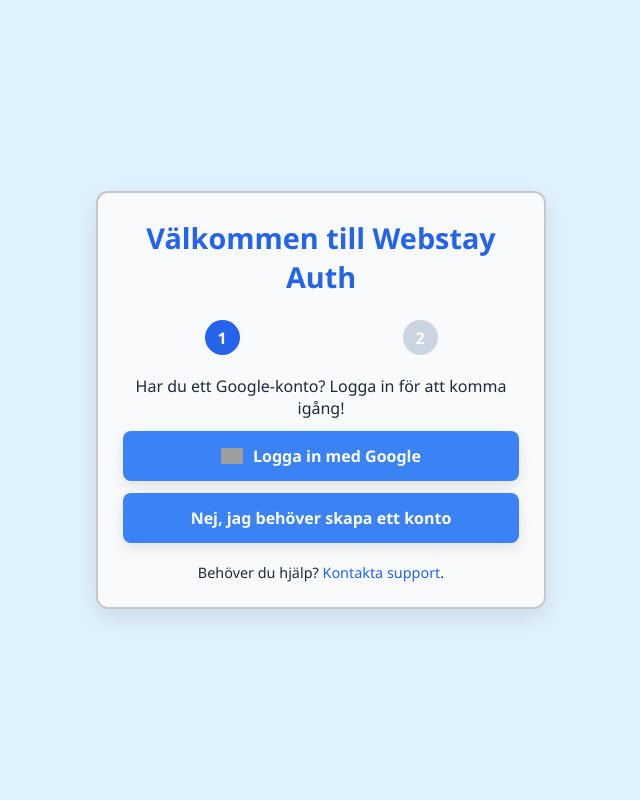
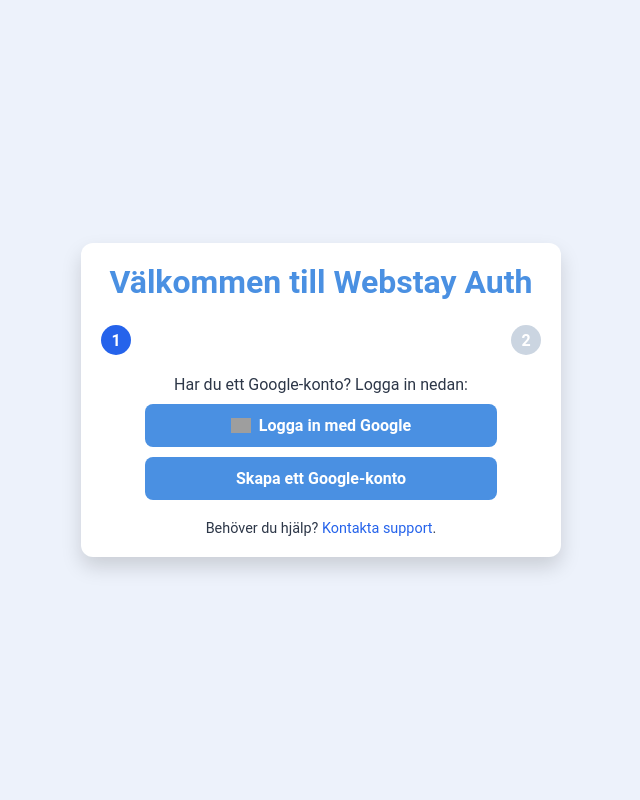
Before and after one commit to Challept/auth-webstay, a Flask app: page / in a window 1280 px wide. Shown: the whole page, without its empty margins (319-959 px from the left). Run offline with Flask 3, Linux system fonts and the light colour scheme; grey boxes are pictures that could not be loaded.

Commit message:
Update index.html

```diff
--- a/templates/index.html
+++ b/templates/index.html
@@ -6,24 +6,23 @@
   <title>Webstay Auth | Logga in</title>
   <style>
     :root {
-      --background-color: #e0f2fe;
-      --primary-color: #2563eb;
-      --secondary-color: #1e40af;
-      --text-color: #1e293b;
-      --button-color: #3b82f6;
+      --background-color: #edf2fb;
+      --primary-color: #4a90e2;
+      --accent-color: #2563eb;
+      --text-color: #2d3748;
+      --button-background: #4a90e2;
       --button-hover: #1d4ed8;
       --step-inactive: #cbd5e1;
       --step-active: #2563eb;
-      --shadow-color: rgba(0, 0, 0, 0.1);
-      --border-color: rgba(0, 0, 0, 0.2);
-      --card-color: #f8fafc;
+      --card-color: #ffffff;
+      --shadow-color: rgba(0, 0, 0, 0.15);
     }
 
     * {
       margin: 0;
       padding: 0;
       box-sizing: border-box;
-      font-family: "Segoe UI", Tahoma, Geneva, Verdana, sans-serif;
+      font-family: "Roboto", Arial, sans-serif;
     }
 
     body {
@@ -36,42 +35,37 @@
     }
 
     .container {
-      width: 100%;
-      max-width: 450px;
-      padding: 25px;
+      width: 90%;
+      max-width: 480px;
+      padding: 20px;
       border-radius: 12px;
       background: var(--card-color);
-      box-shadow: 0px 8px 24px var(--shadow-color);
+      box-shadow: 0px 10px 20px var(--shadow-color);
       text-align: center;
-      border: 2px solid var(--border-color);
-      animation: slideIn 0.7s ease-out;
     }
 
     h1 {
-      font-size: 1.8rem;
+      font-size: 2rem;
       margin-bottom: 1.5rem;
       color: var(--primary-color);
     }
 
     .step-container {
       display: flex;
-      justify-content: space-around;
-      align-items: center;
+      justify-content: space-between;
       margin-bottom: 20px;
     }
 
     .step {
-      width: 35px;
-      height: 35px;
+      width: 30px;
+      height: 30px;
       border-radius: 50%;
       background: var(--step-inactive);
       display: flex;
+      align-items: center;
       justify-content: center;
-      align-items: center;
-      font-size: 1rem;
+      font-weight: bold;
       color: white;
-      font-weight: bold;
-      transition: background 0.3s ease;
     }
 
     .step.active {
@@ -80,7 +74,7 @@
 
     .content {
       display: none;
-      animation: fadeIn 0.5s forwards;
+      animation: fadeIn 0.3s ease-out;
     }
 
     .content.active {
@@ -91,28 +85,27 @@
       display: flex;
       align-items: center;
       justify-content: center;
-      background: var(--button-color);
-      color: white;
+      background: var(--button-background);
+      color: #ffffff;
       border: none;
       border-radius: 8px;
-      padding: 14px;
+      padding: 12px;
+      margin: 10px auto;
+      width: 80%;
       font-size: 1rem;
       font-weight: bold;
       cursor: pointer;
-      margin: 12px auto;
-      width: 100%;
-      transition: background 0.3s, transform 0.2s;
-      box-shadow: 0px 5px 15px var(--shadow-color);
+      transition: background 0.3s ease, transform 0.2s ease;
     }
 
     .button:hover {
       background: var(--button-hover);
-      transform: scale(1.05);
+      transform: translateY(-2px);
     }
 
     .button img {
-      width: 22px;
-      margin-right: 10px;
+      width: 20px;
+      margin-right: 8px;
     }
 
     .footer {
@@ -121,7 +114,7 @@
     }
 
     .footer a {
-      color: var(--primary-color);
+      color: var(--accent-color);
       text-decoration: none;
     }
 
@@ -132,18 +125,7 @@
     @keyframes fadeIn {
       from {
         opacity: 0;
-        transform: translateY(-10px);
-      }
-      to {
-        opacity: 1;
-        transform: translateY(0);
-      }
-    }
-
-    @keyframes slideIn {
-      from {
-        opacity: 0;
-        transform: translateY(50px);
+        transform: translateY(10px);
       }
       to {
         opacity: 1;
@@ -156,21 +138,21 @@
   <div class="container">
     <h1>Välkommen till Webstay Auth</h1>
     <div class="step-container">
-      <div class="step active" data-step="1">1</div>
-      <div class="step" data-step="2">2</div>
+      <div class="step active">1</div>
+      <div class="step">2</div>
     </div>
 
     <div class="content active" id="step-1">
-      <p>Har du ett Google-konto? Logga in för att komma igång!</p>
+      <p>Har du ett Google-konto? Logga in nedan:</p>
       <button class="button" onclick="window.location.href='/google_login'">
         <img src="https://pluspng.com/img-png/google-logo-png-open-2000.png" alt="Google">
         Logga in med Google
       </button>
-      <button class="button" onclick="nextStep(2)">Nej, jag behöver skapa ett konto</button>
+      <button class="button" onclick="nextStep(2)">Skapa ett Google-konto</button>
     </div>
 
     <div class="content" id="step-2">
-      <p>Skapa ett nytt Google-konto genom att klicka på knappen nedan:</p>
+      <p>Skapa ett nytt Google-konto:</p>
       <button class="button" onclick="window.open('https://accounts.google.com/signup', '_blank')">
         <img src="https://pluspng.com/img-png/google-logo-png-open-2000.png" alt="Google">
         Skapa Google-konto
@@ -185,23 +167,12 @@
 
   <script>
     function nextStep(step) {
-      const steps = document.querySelectorAll('.step');
-      const contents = document.querySelectorAll('.content');
-
-      steps.forEach((s, index) => {
-        if (index + 1 === step) {
-          s.classList.add('active');
-        } else {
-          s.classList.remove('active');
-        }
+      document.querySelectorAll('.step').forEach((stepElem, index) => {
+        stepElem.classList.toggle('active', index === step - 1);
       });
 
-      contents.forEach((content, index) => {
-        if (index + 1 === step) {
-          content.classList.add('active');
-        } else {
-          content.classList.remove('active');
-        }
+      document.querySelectorAll('.content').forEach((contentElem, index) => {
+        contentElem.classList.toggle('active', index === step - 1);
       });
     }
   </script>
```
